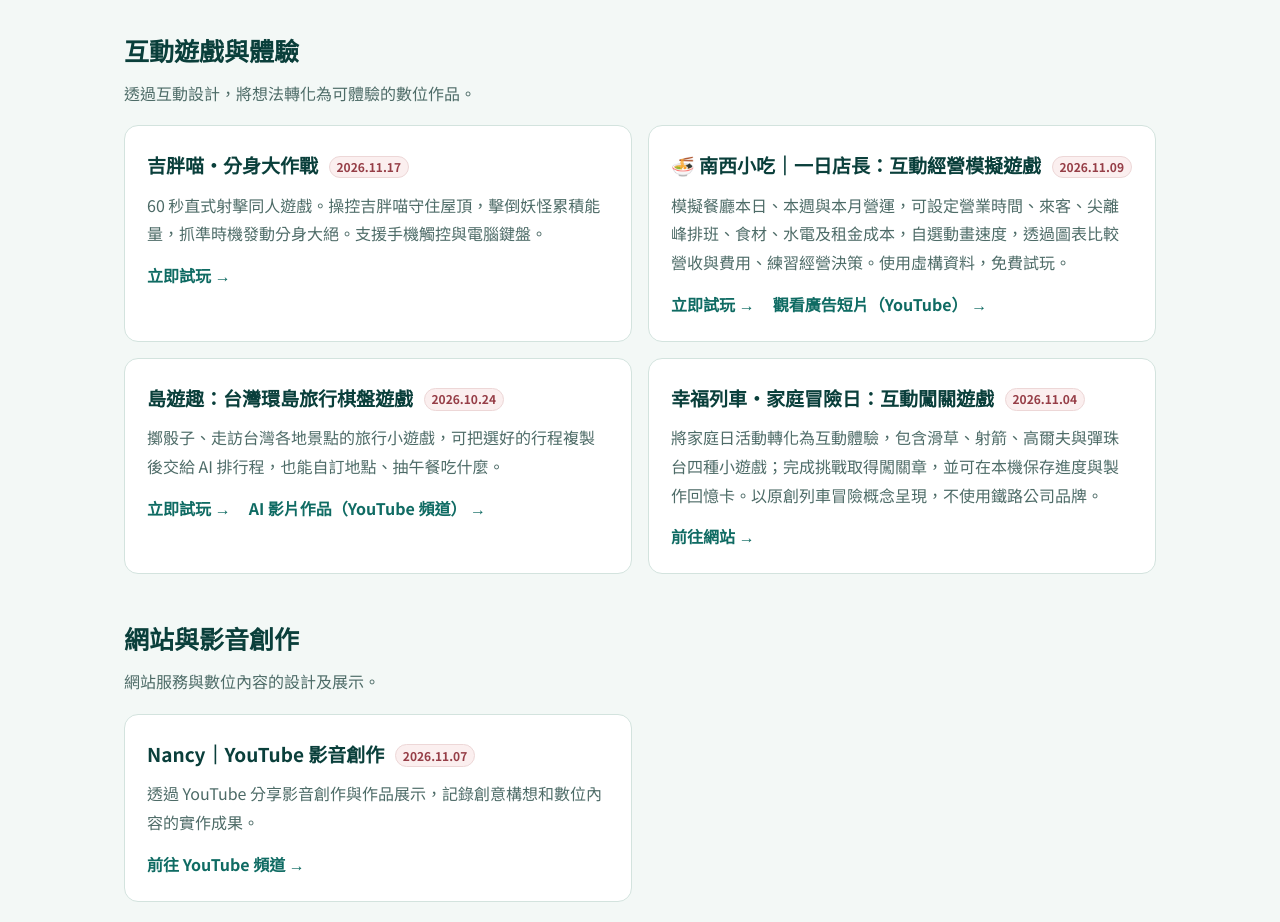
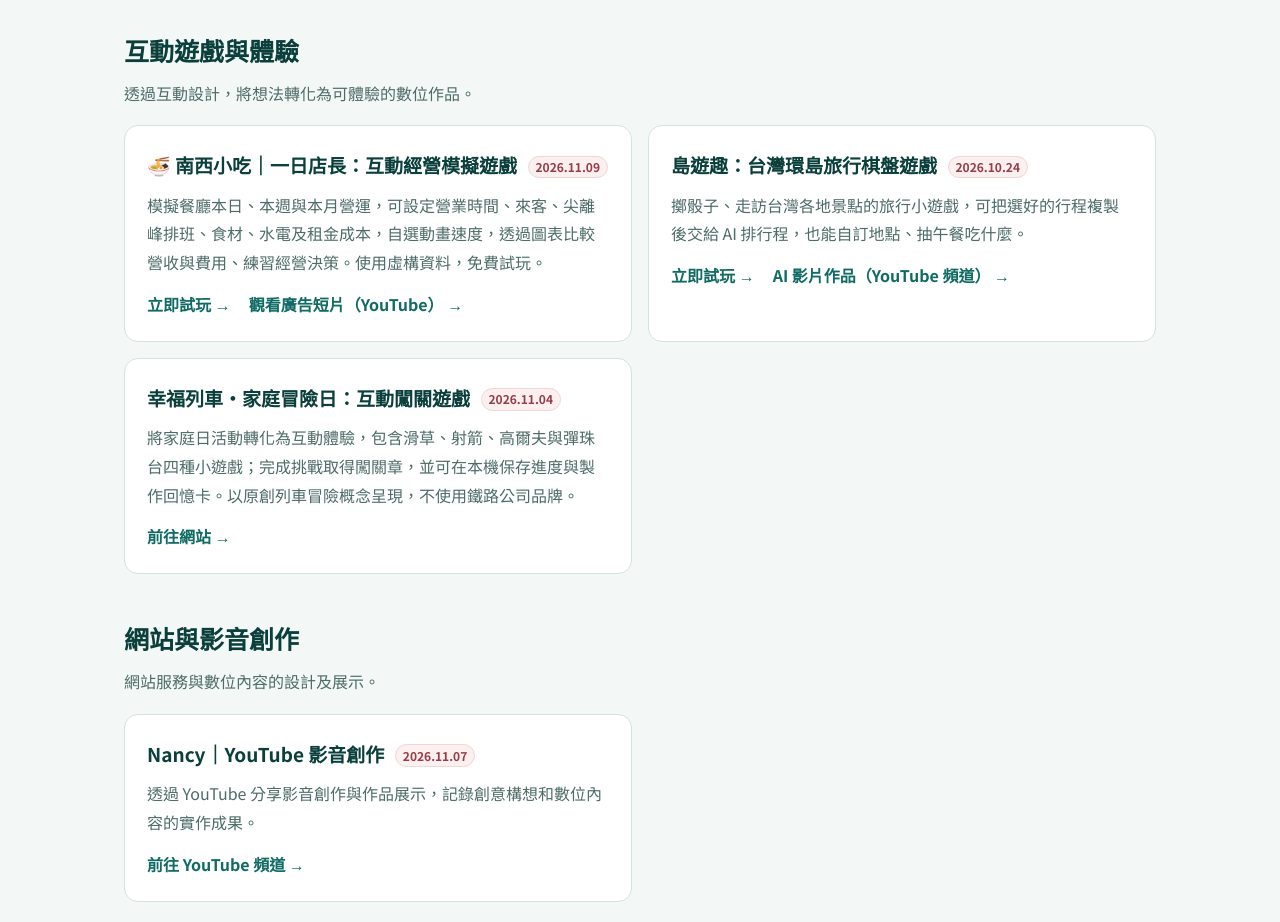
Before and after one commit to nancy098517/nancy098517.github.io, a plain HTML site: page portfolio.html in a window 1280 px wide. Shown: the part 1440-2362 px from the top of the page. Drawn offline with Linux system fonts and the light colour scheme.

Commit message:
Remove Jibanyan from the portfolio

```diff
--- a/portfolio.html
+++ b/portfolio.html
@@ -147,11 +147,6 @@ footer{max-width:1080px;margin:auto;padding:20px 24px 40px;color:var(--muted);fo
         <span class="more">前往網站 →</span>
       </a></div></section>
 <section id="interactive"><h2>互動遊戲與體驗</h2><p class="section-note">透過互動設計，將想法轉化為可體驗的數位作品。</p><div class="cards">
-<a class="post-card" href="./jibanyan-ghost-rush/">
-  <h3>吉胖喵・分身大作戰 <time class="work-date" datetime="2026-11-17" title="首次收錄於本站">2026.11.17</time></h3>
-  <p>60 秒直式射擊同人遊戲。操控吉胖喵守住屋頂，擊倒妖怪累積能量，抓準時機發動分身大絕。支援手機觸控與電腦鍵盤。</p>
-  <span class="more">立即試玩 →</span>
-</a>
 <article class="post-card">
         <h3>🍜 南西小吃｜一日店長：互動經營模擬遊戲 <time class="work-date" datetime="2026-11-09" title="首次收錄於本站">2026.11.09</time></h3>
         <p>模擬餐廳本日、本週與本月營運，可設定營業時間、來客、尖離峰排班、食材、水電及租金成本，自選動畫速度，透過圖表比較營收與費用、練習經營決策。使用虛構資料，免費試玩。</p>
```
